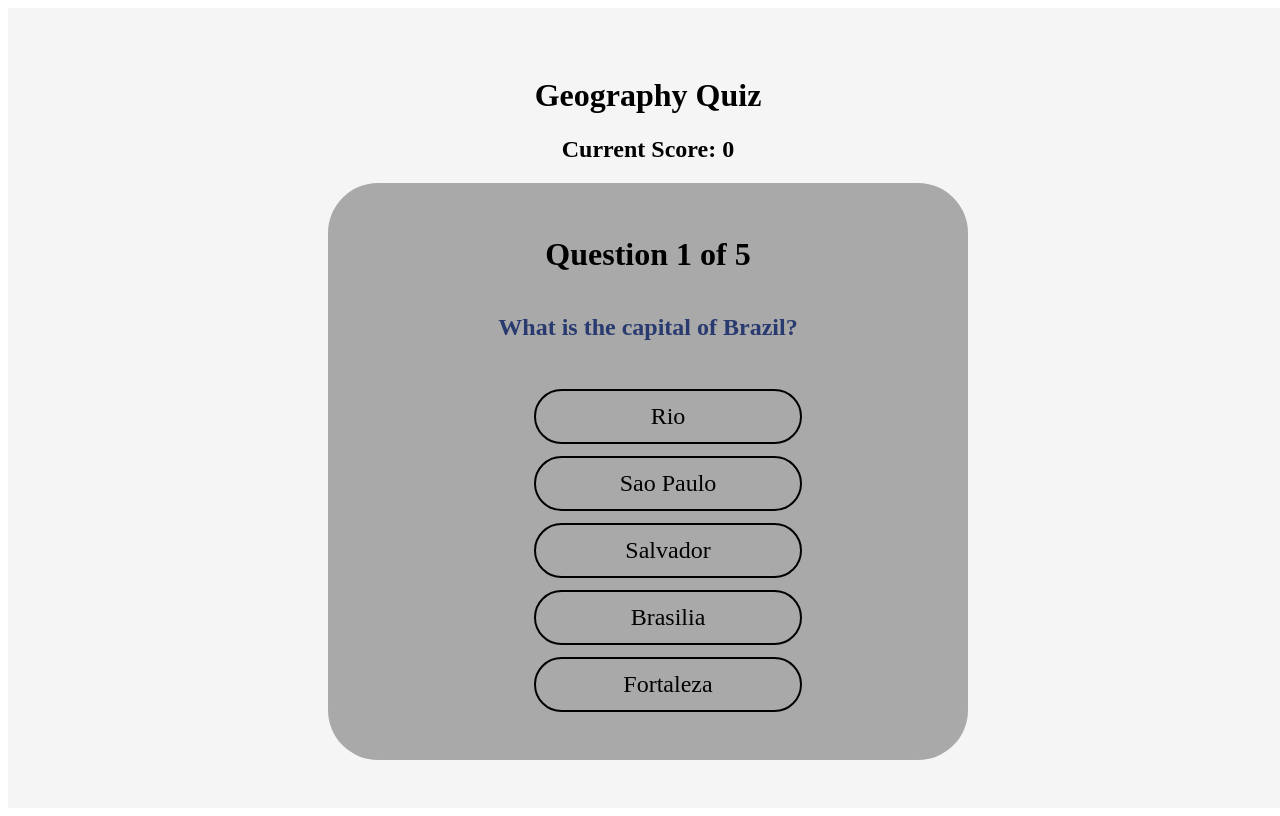
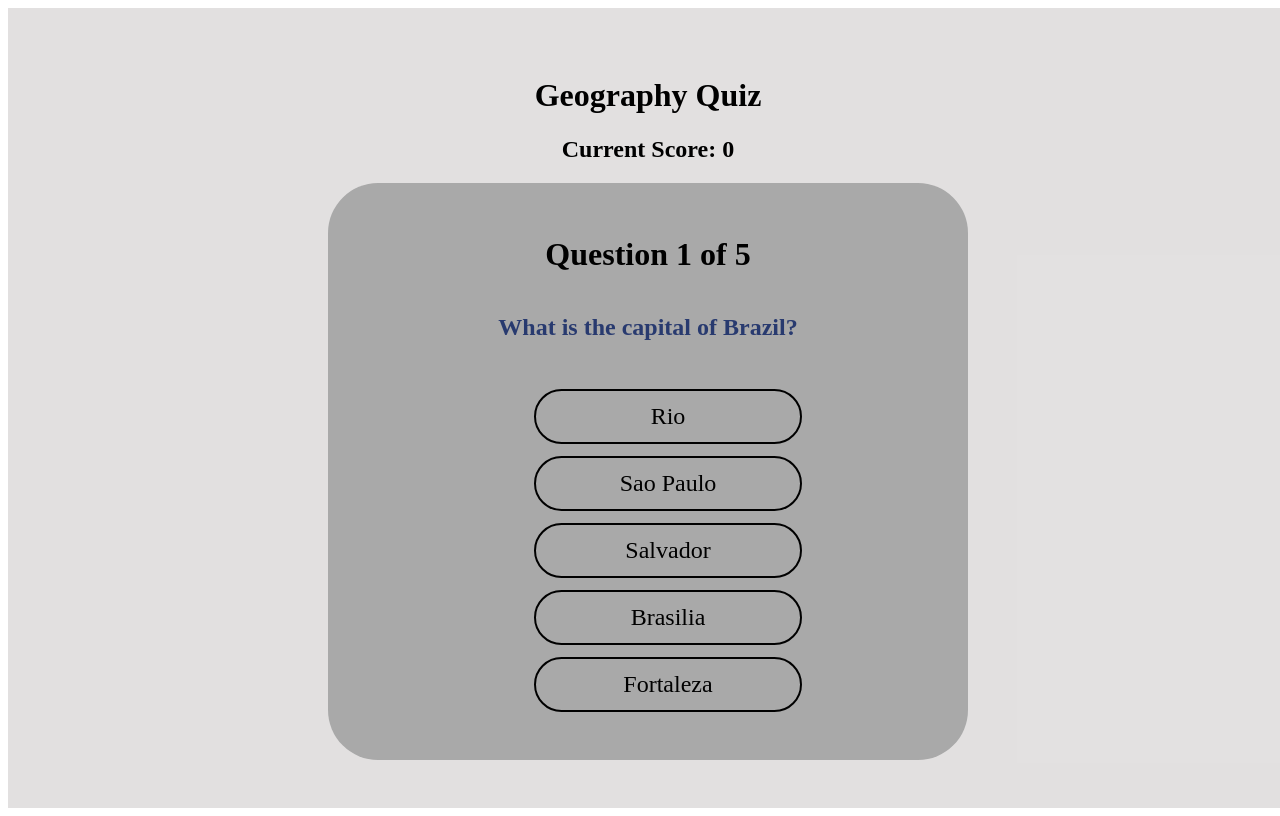
Before and after one commit to bz47/GeographyQuiz, a React (Vite) app: page / in a window 1280 px wide. Built offline with nearby package versions, Linux system fonts and the light colour scheme.

Commit message:
change background color

```diff
--- a/src/App.css
+++ b/src/App.css
@@ -10,7 +10,7 @@ main {
   justify-content: center;
   align-items: center;
   text-align: center;
-  background-color: whitesmoke;
+  background-color: rgba(212, 209, 209, 0.663);
 }
 
 .question-card {
```
